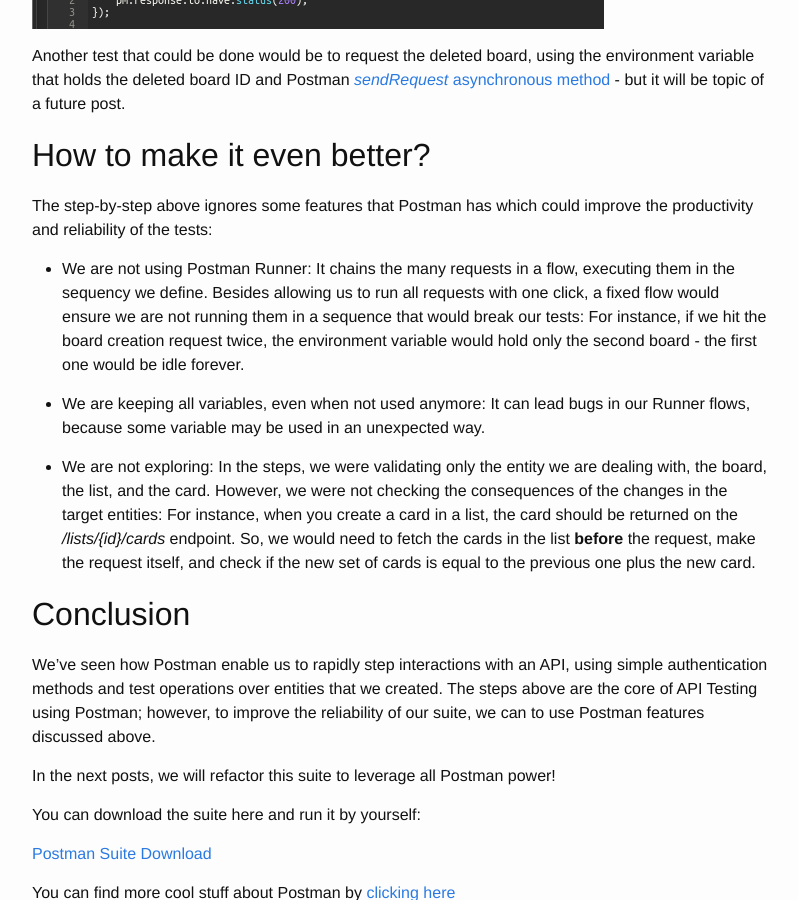
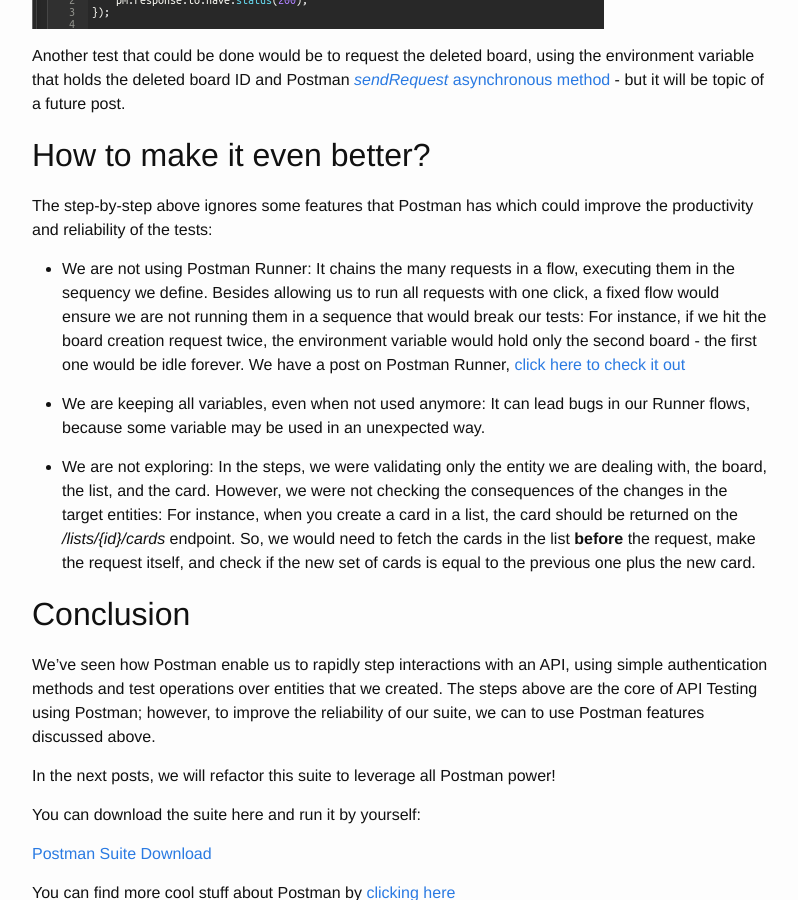
Before and after one commit to JoaoGFarias/JoaoGFarias.github.io, a Jekyll site: the page built from _posts/2019-01-10-intro_postman_trello.markdown, in a window 1280 px wide and 900 px high, scrolled down 22220 px. Shown: the whole window, without its empty margins (238-1036 px from the left). Built offline with Jekyll 4.4.1, drawn with Linux system fonts in a browser that asks for light colours.

Commit message:
Linking Postman posts

```diff
--- a/_posts/2019-01-10-intro_postman_trello.markdown
+++ b/_posts/2019-01-10-intro_postman_trello.markdown
@@ -436,7 +436,7 @@
 
  The step-by-step above ignores some features that Postman has which could improve the productivity and reliability of the tests:
 
-* We are not using Postman Runner: It chains the many requests in a flow, executing them in the sequency we define. Besides allowing us to run all requests with one click, a fixed flow would ensure we are not running them in a sequence that would break our tests: For instance, if we hit the board creation request twice, the environment variable would hold only the second board - the first one would be idle forever.
+* We are not using Postman Runner: It chains the many requests in a flow, executing them in the sequency we define. Besides allowing us to run all requests with one click, a fixed flow would ensure we are not running them in a sequence that would break our tests: For instance, if we hit the board creation request twice, the environment variable would hold only the second board - the first one would be idle forever. We have a post on Postman Runner, [click here to check it out](http://thatsabug.com/2019/02/01/postman_runner.html)
 
 * We are keeping all variables, even when not used anymore: It can lead bugs in our Runner flows, because some variable may be used in an unexpected way.
 
```
